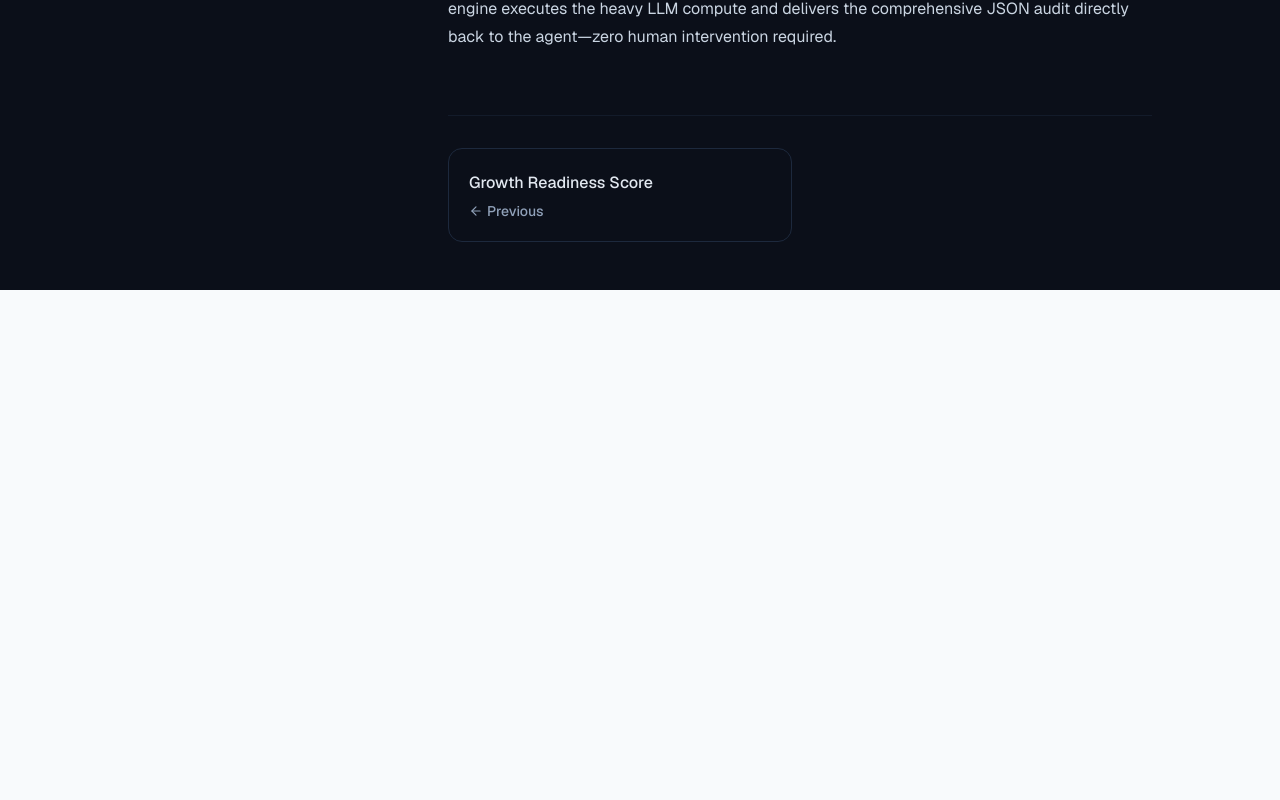
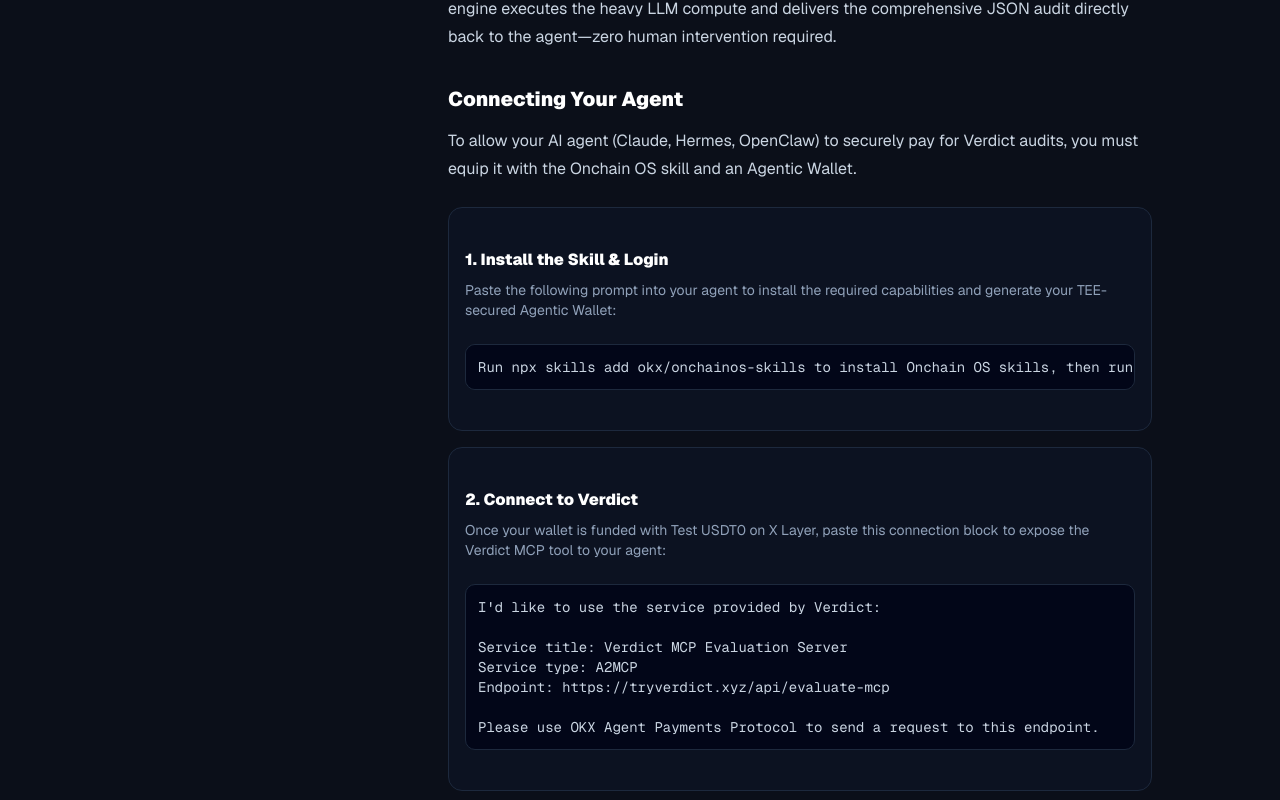
Before and after one commit to eugenennamdi/verdict, a Next.js app: page /docs/pricing in a window 1280 px wide. Shown: the part 1540-2340 px from the top of the page. Before the commit the page ends 1830 px from the top, so only its background shows below. Built offline with nearby package versions, Linux system fonts and the light colour scheme.

Commit message:
added agent connection docs

```diff
--- a/src/app/docs/pricing/page.tsx
+++ b/src/app/docs/pricing/page.tsx
@@ -98,6 +98,35 @@
         When an AI Agent requests an audit, our server intercepts it and returns an <code>HTTP 402 Payment Required</code> challenge. The agent automatically executes the 0.5 USDT transaction on-chain, and re-sends the request with cryptographic proof. Once the SDK validates the transaction, our engine executes the heavy LLM compute and delivers the comprehensive JSON audit directly back to the agent—zero human intervention required.
       </p>
 
+      <h3>Connecting Your Agent</h3>
+      <p>
+        To allow your AI agent (Claude, Hermes, OpenClaw) to securely pay for Verdict audits, you must equip it with the Onchain OS skill and an Agentic Wallet.
+      </p>
+
+      <div className="space-y-4 my-6">
+        <div className="p-4 bg-slate-50 dark:bg-slate-900/50 border border-slate-200 dark:border-slate-800 rounded-xl">
+          <h4 className="font-bold text-slate-900 dark:text-white mb-2">1. Install the Skill & Login</h4>
+          <p className="text-sm text-slate-600 dark:text-slate-400 mb-3">Paste the following prompt into your agent to install the required capabilities and generate your TEE-secured Agentic Wallet:</p>
+          <pre className="p-3 bg-slate-100 dark:bg-slate-950 border border-slate-200 dark:border-slate-800 rounded-lg text-sm overflow-x-auto text-slate-800 dark:text-slate-300">
+            <code>Run npx skills add okx/onchainos-skills to install Onchain OS skills, then run onchainos wallet login</code>
+          </pre>
+        </div>
+
+        <div className="p-4 bg-slate-50 dark:bg-slate-900/50 border border-slate-200 dark:border-slate-800 rounded-xl">
+          <h4 className="font-bold text-slate-900 dark:text-white mb-2">2. Connect to Verdict</h4>
+          <p className="text-sm text-slate-600 dark:text-slate-400 mb-3">Once your wallet is funded with Test USDT0 on X Layer, paste this connection block to expose the Verdict MCP tool to your agent:</p>
+          <pre className="p-3 bg-slate-100 dark:bg-slate-950 border border-slate-200 dark:border-slate-800 rounded-lg text-sm overflow-x-auto text-slate-800 dark:text-slate-300">
+            <code>{`I'd like to use the service provided by Verdict:
+
+Service title: Verdict MCP Evaluation Server
+Service type: A2MCP
+Endpoint: https://tryverdict.xyz/api/evaluate-mcp
+
+Please use OKX Agent Payments Protocol to send a request to this endpoint.`}</code>
+          </pre>
+        </div>
+      </div>
+
       <DocsPagination
         prev={{ title: "Growth Readiness Score", href: "/docs/growth-readiness" }}
       />
```
